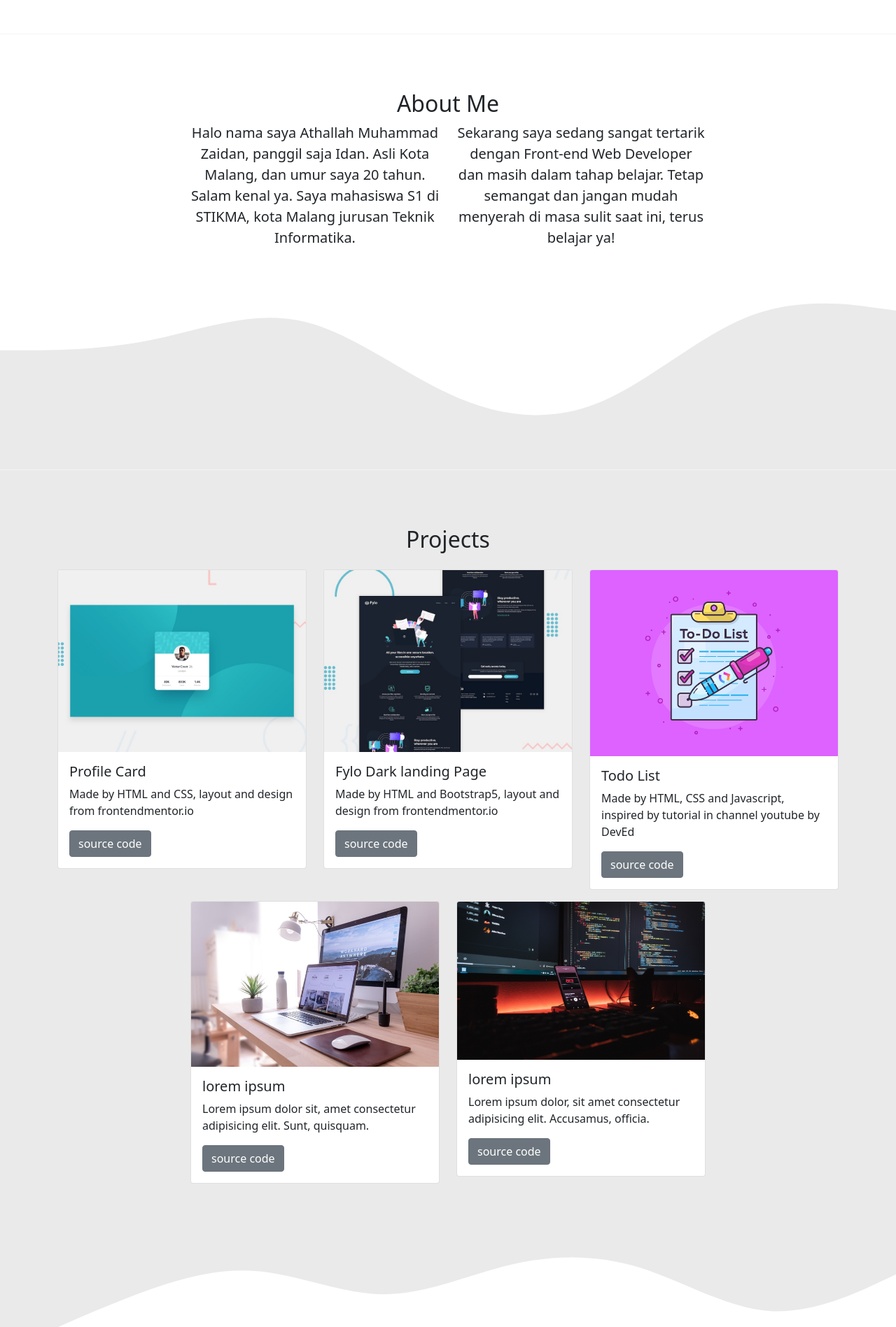
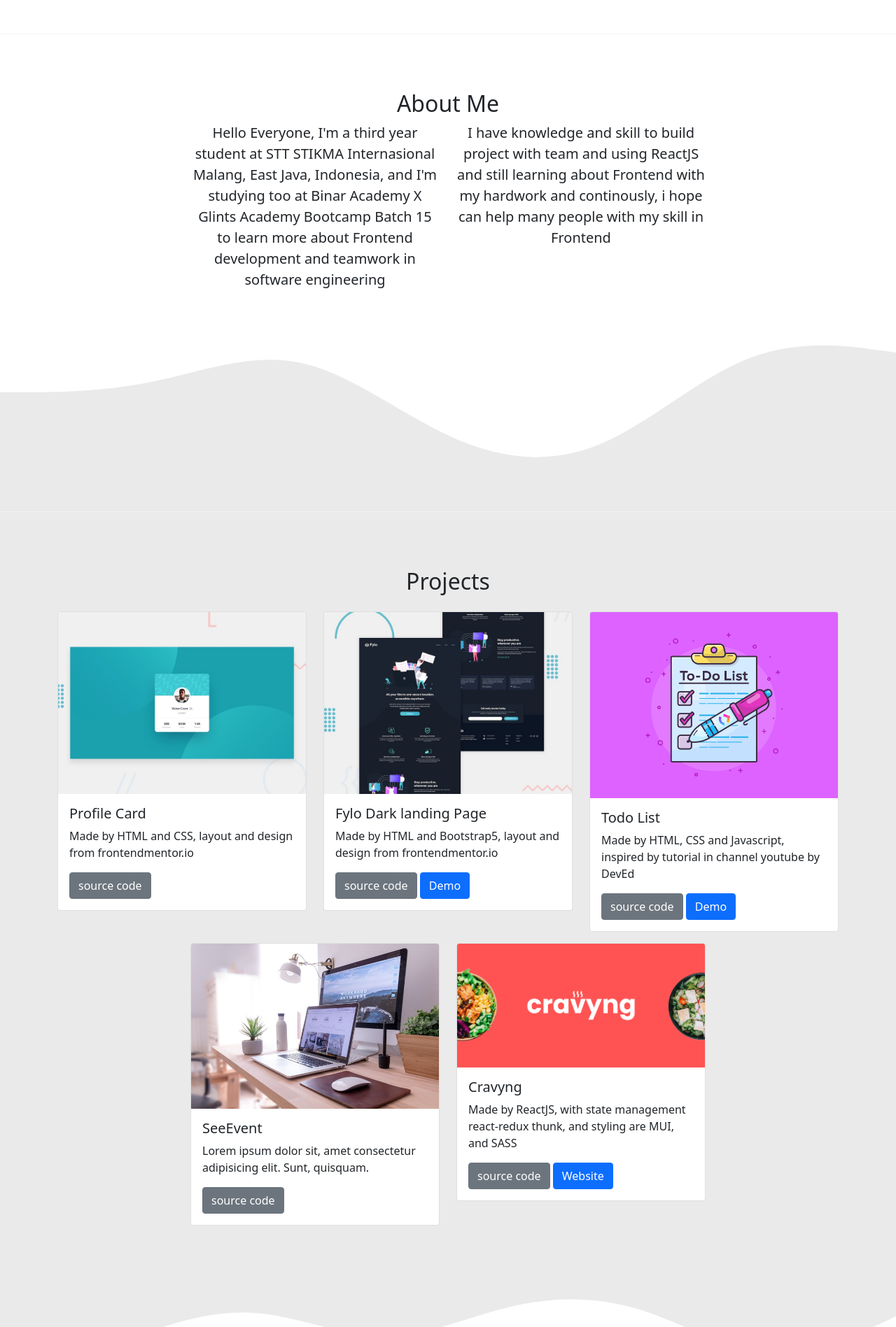
Before and after one commit to zetvyy/Portofolio, a plain HTML site: page index.html in a window 1280 px wide. Shown: the part 653-2550 px from the top of the page at 70% size. Drawn offline with nearby package versions, Linux system fonts and the light colour scheme.

Commit message:
fix portofolio

```diff
--- a/index.html
+++ b/index.html
@@ -48,7 +48,7 @@
     <section class="jumbotron text-center">
       <img src="img/idan.jpg" alt="idan" width="200" class="rounded-circle img-thumbnail" />
       <h1 class="display-4">Athallah M. Zaidan</h1>
-      <p class="lead">Mahasiswa STIKMA | Web Developer</p>
+      <p class="lead">Frontend Development Enthusiast</p>
       <svg xmlns="http://www.w3.org/2000/svg" viewBox="0 0 1440 320">
         <path
           fill="#ffffff"
@@ -70,10 +70,13 @@
         </div>
         <div class="row justify-content-center fs-5 text-center mb-3">
           <div class="col-md-4">
-              <p>Halo nama saya Athallah Muhammad Zaidan, panggil saja Idan. Asli Kota Malang, dan umur saya 20 tahun. Salam kenal ya. Saya mahasiswa S1 di STIKMA, kota Malang jurusan Teknik Informatika.</p>
+            <p>
+              Hello Everyone, I'm a third year student at STT STIKMA Internasional Malang, East Java, Indonesia, and I'm studying too at Binar Academy X Glints Academy Bootcamp Batch 15 to learn more about Frontend development and teamwork
+              in software engineering
+            </p>
           </div>
           <div class="col-md-4">
-              <p>Sekarang saya sedang sangat tertarik dengan Front-end Web Developer dan masih dalam tahap belajar. Tetap semangat dan jangan mudah menyerah di masa sulit saat ini, terus belajar ya!</p>
+            <p>I have knowledge and skill to build project with team and using ReactJS and still learning about Frontend with my hardwork and continously, i hope can help many people with my skill in Frontend</p>
           </div>
         </div>
       </div>
@@ -97,8 +100,8 @@
         </div>
         <div class="row justify-content-center">
           <div class="col-md-4 mb-3 ">
-              <div class="card" >
-                  <img src="img/projects/6.jpg" class="card-img-top" alt="...">
+            <div class="card">
+              <img src="img/projects/6.jpg" class="card-img-top" alt="..." />
               <div class="card-body">
                 <h5 class="card-title">Profile Card</h5>
                 <p class="card-text">Made by HTML and CSS, layout and design from frontendmentor.io</p>
@@ -107,42 +110,45 @@
             </div>
           </div>
           <div class="col-md-4 mb-3 ">
-              <div class="card" >
-                  <img src="img/projects/7.jpg" class="card-img-top" alt="...">
+            <div class="card">
+              <img src="img/projects/7.jpg" class="card-img-top" alt="..." />
               <div class="card-body">
                 <h5 class="card-title">Fylo Dark landing Page</h5>
                 <p class="card-text">Made by HTML and Bootstrap5, layout and design from frontendmentor.io</p>
                 <a href="https://github.com/zetvyy/Fylo-Dark-LandingPage" target="_blank" class="btn btn-secondary">source code</a>
+                <a href="https://zetvyy.github.io/Fylo-Dark-LandingPage/" target="_blank" class="btn btn-primary">Demo</a>
               </div>
             </div>
           </div>
           <div class="col-md-4 mb-3 ">
-              <div class="card" >
-                  <img src="img/projects/8.png" class="card-img-top" alt="...">
+            <div class="card">
+              <img src="img/projects/8.png" class="card-img-top" alt="..." />
               <div class="card-body">
                 <h5 class="card-title">Todo List</h5>
                 <p class="card-text">Made by HTML, CSS and Javascript, inspired by tutorial in channel youtube by DevEd</p>
                 <a href="https://github.com/zetvyy/Todo-List-" target="_blank" class="btn btn-secondary">source code</a>
+                <a href="https://zetvyy.github.io/Todo-List-/" target="_blank" class="btn btn-primary">Demo</a>
               </div>
             </div>
           </div>
           <div class="col-md-4 mb-3 ">
-              <div class="card" >
-                  <img src="img/projects/1.jpg" class="card-img-top" alt="...">
+            <div class="card">
+              <img src="img/projects/1.jpg" class="card-img-top" alt="..." />
               <div class="card-body">
-                    <h5 class="card-title">lorem ipsum</h5>
+                <h5 class="card-title">SeeEvent</h5>
                 <p class="card-text">Lorem ipsum dolor sit, amet consectetur adipisicing elit. Sunt, quisquam.</p>
                 <a href="#" target="_blank" class="btn btn-secondary">source code</a>
               </div>
             </div>
           </div>
           <div class="col-md-4 mb-3 ">
-              <div class="card" >
-                  <img src="img/projects/2.jpg" class="card-img-top" alt="...">
+            <div class="card">
+              <img src="img/projects/cravyng.png" class="card-img-top" alt="..." />
               <div class="card-body">
-                    <h5 class="card-title">lorem ipsum</h5>
-                    <p class="card-text">Lorem ipsum dolor, sit amet consectetur adipisicing elit. Accusamus, officia.</p>
-                    <a href="#" target="_blank" class="btn btn-secondary">source code</a>
+                <h5 class="card-title">Cravyng</h5>
+                <p class="card-text"> Made by ReactJS, with state management react-redux thunk, and styling are MUI, and SASS</p>
+                <a href="https://gitlab.com/binarxglints_batch15/finalproject/cravying" target="_blank" class="btn btn-secondary">source code</a>
+                <a href="https://cravyng.netlify.app" target="_blank" class="btn btn-primary">Website</a>
               </div>
             </div>
           </div>
```
Also changed, not shown: img/projects/cravyng.png (added). Lines whose indentation alone changed are shown as unchanged.
